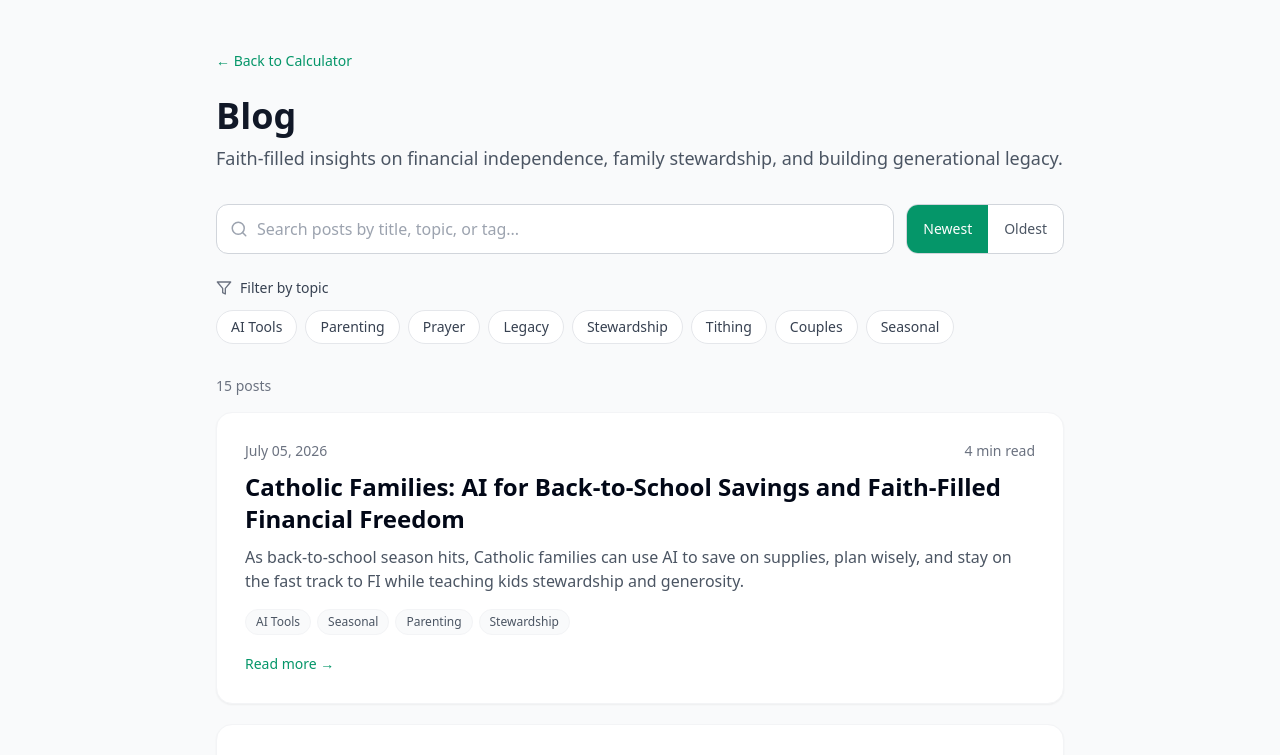
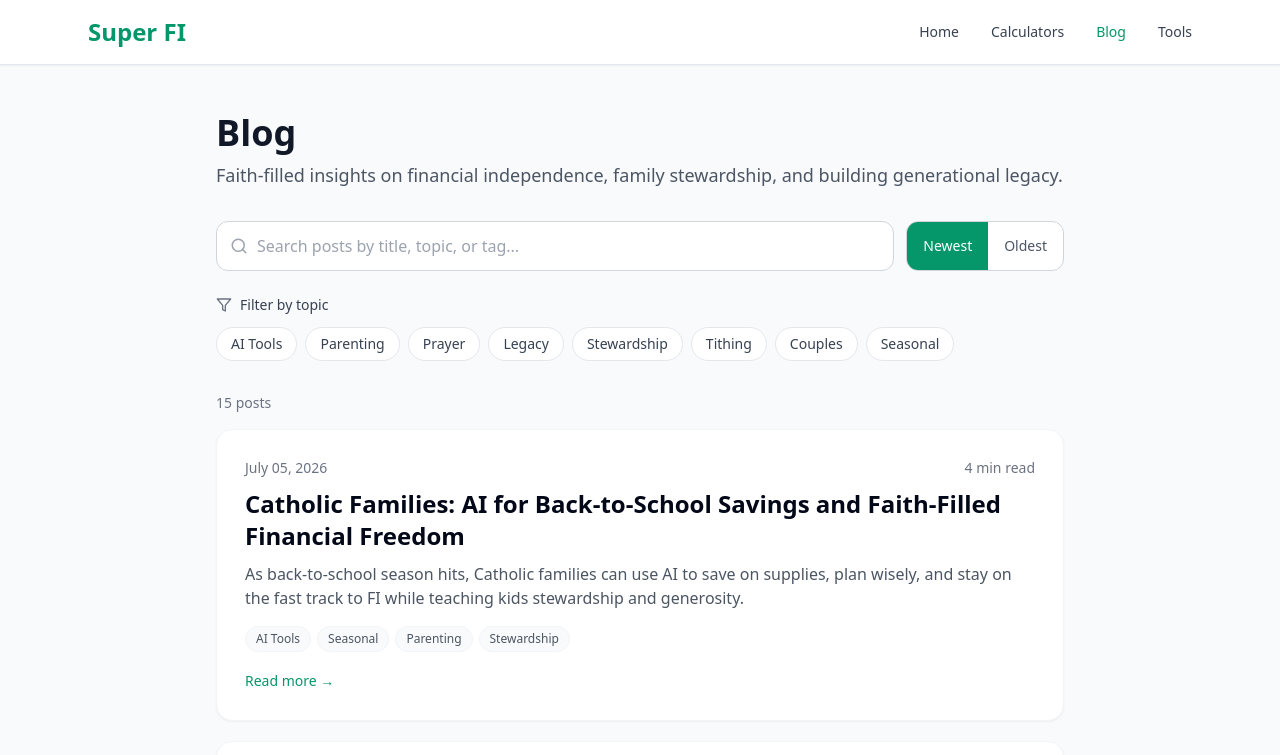
Before and after one commit to daughterpop/super-fi-calc, a React (Vite) app: page /blog in a window 1280 px wide. Shown: the top 755 px of the page. Built offline with nearby package versions, Linux system fonts and the light colour scheme.

Commit message:
Update BlogIndex back link and add simple nav

```diff
--- a/src/pages/BlogIndex.jsx
+++ b/src/pages/BlogIndex.jsx
@@ -47,16 +47,23 @@ export default function BlogIndex() {
 
   return (
     <div className="min-h-screen bg-gray-50">
+      {/* Simple nav */}
+      <nav className="bg-white shadow-sm border-b sticky top-0 z-50">
+        <div className="max-w-6xl mx-auto px-3 sm:px-6 py-2.5 sm:py-4 flex justify-between items-center gap-2">
+          <Link to="/" className="font-bold text-emerald-600 hover:text-emerald-700 shrink-0 leading-tight">
+            <span className="sm:hidden text-base">Super FI</span>
+            <span className="hidden sm:inline text-2xl">Super FI</span>
+          </Link>
+          <div className="flex items-center gap-3 sm:gap-8 text-sm">
+            <Link to="/" className="text-gray-700 hover:text-emerald-600 font-medium whitespace-nowrap">Home</Link>
+            <Link to="/calculators" className="text-gray-700 hover:text-emerald-600 font-medium whitespace-nowrap">Calculators</Link>
+            <Link to="/blog" className="text-emerald-600 font-medium whitespace-nowrap">Blog</Link>
+            <Link to="/tools" className="text-gray-700 hover:text-emerald-600 font-medium whitespace-nowrap">Tools</Link>
+          </div>
+        </div>
+      </nav>
+
       <div className="max-w-4xl mx-auto px-4 sm:px-6 py-8 sm:py-12">
-        <div className="mb-6">
-          <Link
-            to="/"
-            className="text-emerald-600 hover:text-emerald-700 font-medium text-sm inline-flex items-center gap-1"
-          >
-            ← Back to Calculator
-          </Link>
-        </div>
-
         <div className="mb-8">
           <h1 className="text-3xl sm:text-4xl font-bold text-gray-900">Blog</h1>
           <p className="text-gray-600 mt-2 text-base sm:text-lg">
```
